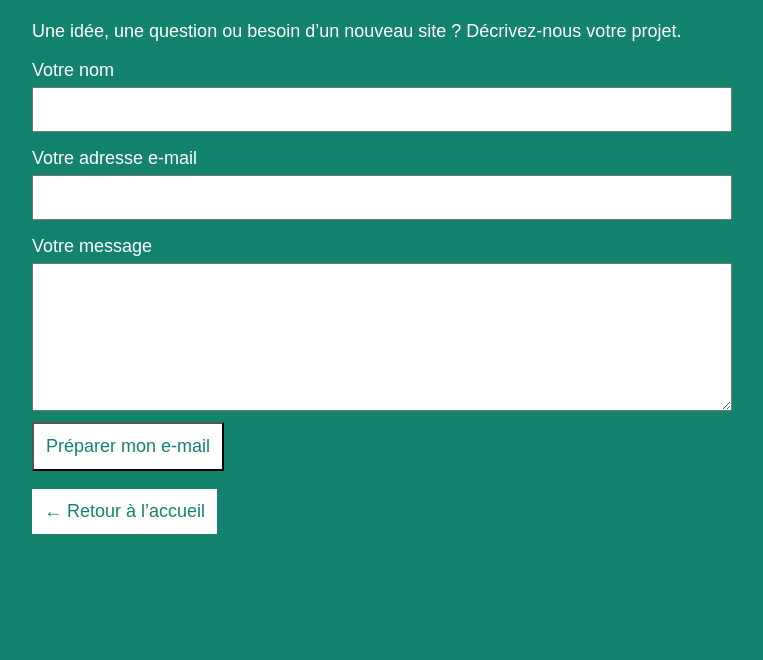
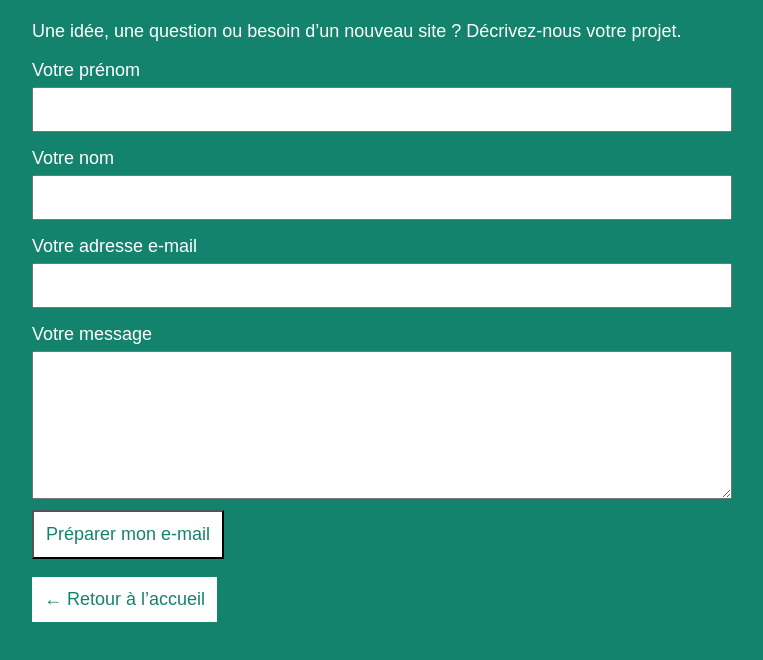
Before and after one commit to Galaxyfox007/appel_offre, a plain HTML site: page site web appel offre PPE/contact.html in a window 1280 px wide. Shown: the part 162-822 px from the top of the page, without its empty margins (258-1021 px from the left). Before the commit the page ends 800 px from the top, so only its background shows below. Drawn offline with Linux system fonts and the light colour scheme.

Commit message:
ajout double mail pour envoie mail

```diff
--- a/site web appel offre PPE/contact.html
+++ b/site web appel offre PPE/contact.html
@@ -16,7 +16,10 @@
     <h1>Contactez-nous</h1>
     <p>Une idée, une question ou besoin d’un nouveau site ? Décrivez-nous votre projet.</p>
 
-    <form action="mailto:votre-adresse@email.fr" method="post" enctype="text/plain">
+    <form action="mailto:giroux-lermet.baptiste@lycee-saintdenis.com,revirand.joan@lycee-saintdenis.com" method="post" enctype="text/plain">
+      <label for="prenom">Votre prénom</label>
+      <input id="prenom" name="Prénom" type="text" autocomplete="given-name" required>
+
       <label for="nom">Votre nom</label>
       <input id="nom" name="Nom" type="text" autocomplete="name" required>
 
```
